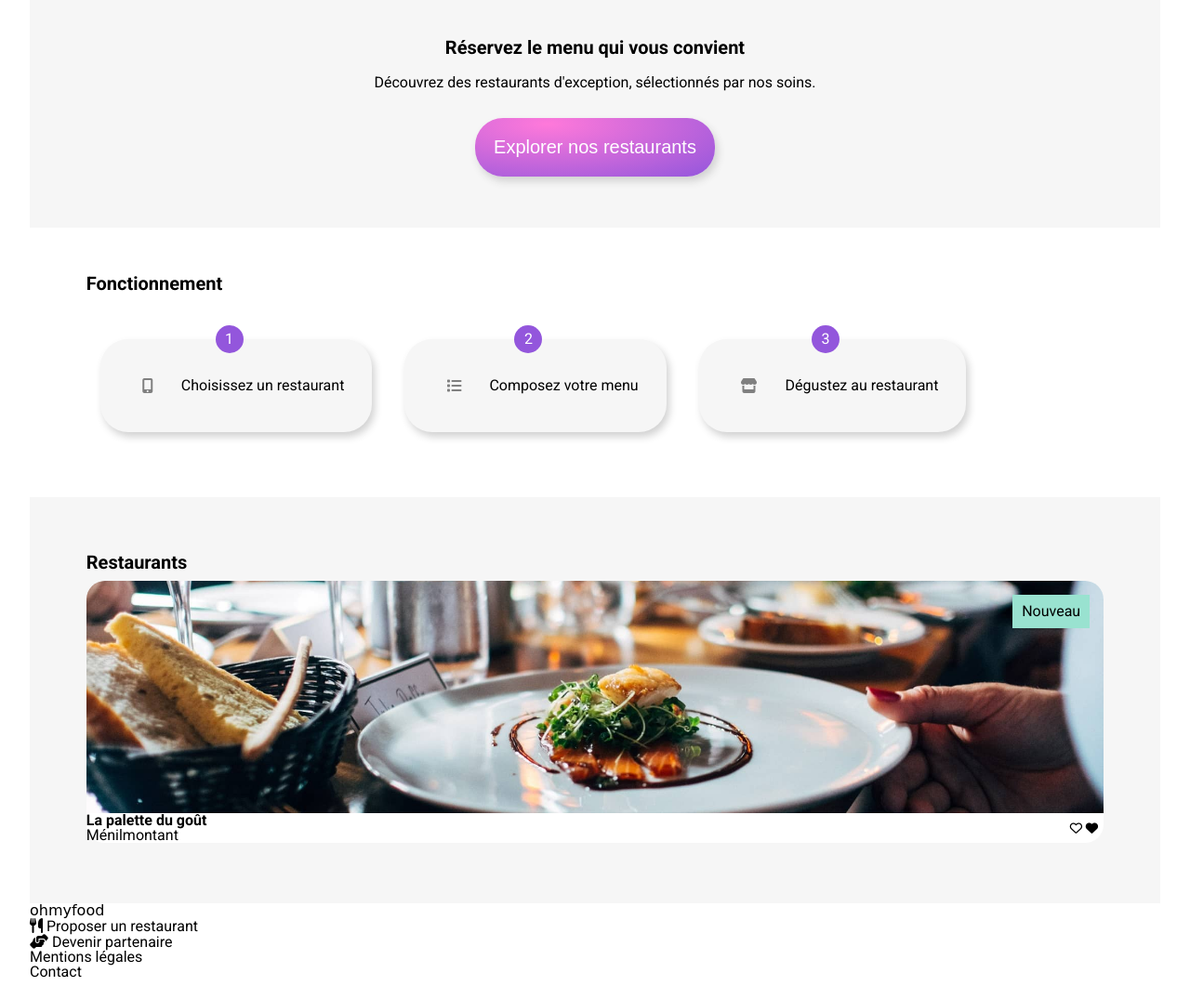
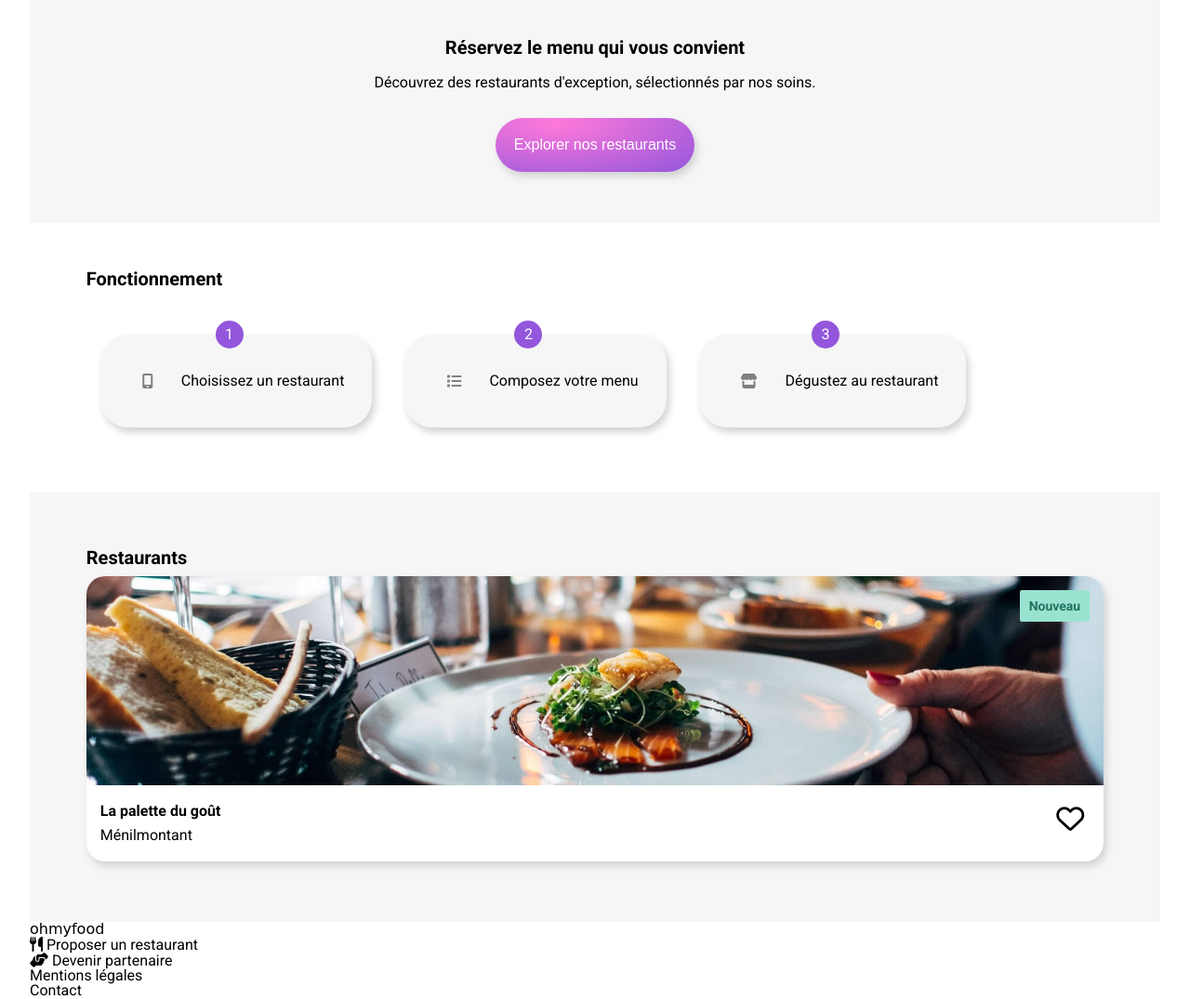
Before and after one commit to Laeti-LA/LaetitiaAillaud_3_23022021, a website: page index.html in a window 1280 px wide. Shown: the part 220-1295 px from the top of the page at 93% size. Drawn offline with Linux system fonts and the light colour scheme; a web font is replaced by a local one.

Commit message:
Page d'accueil : carte-restaurant et animation coeur

```diff
--- a/index.html
+++ b/index.html
@@ -88,8 +88,8 @@
                             </div>
                         </a>
                         <button class="card__legend__heart" type="button">
+                            <i class="card__legend__heart__icone card__legend__heart__icone--full fas fa-heart"></i> <!-- Icône coeur plein -->
                             <i class="card__legend__heart__icone card__legend__heart__icone--empty far fa-heart"></i> <!-- Icône coeur vide -->
-                            <i class="card__legend__heart__icone card__legend__heart__icone--full fas fa-heart"></i> <!-- Icône coeur plein -->
                         </button>
                     </figcaption>
                 </figure>
--- a/sass/base/_base.scss
+++ b/sass/base/_base.scss
@@ -1,9 +1,9 @@
 body{
     @include text-font-family;
-    font-size: nth($list: $font-size, $n: 1);
+    font-size: nth($list: $font-size, $n: 2);
     font-weight: nth($list: $font-weight, $n: 1);
     @include desktop-only{
-        font-size: nth($list: $font-size-desktop, $n: 1);
+        font-size: nth($list: $font-size-desktop, $n: 2);
     }
 }
 
@@ -13,12 +13,12 @@
 
 a{
     text-decoration: none;
-    font-size: nth($list: $font-size, $n: 1);
+    font-size: nth($list: $font-size, $n: 2);
     font-weight: nth($list: $font-weight, $n: 2);
     color:black;
     @include text-font-family;
     @include desktop-only{
-        font-size: nth($list: $font-size-desktop, $n: 1);
+        font-size: nth($list: $font-size-desktop, $n: 2);
     }
 }
 
@@ -27,11 +27,11 @@
     text-decoration: none;
     background: none;
     outline: none;
-    font-size: nth($list: $font-size, $n: 1);
+    font-size: nth($list: $font-size, $n: 2);
     font-weight: nth($list: $font-weight, $n: 2);
     @include text-font-family;
     @include desktop-only{
-        font-size: nth($list: $font-size-desktop, $n: 1);
+        font-size: nth($list: $font-size-desktop, $n: 2);
     }
 }
 
--- a/sass/components/_buttons.scss
+++ b/sass/components/_buttons.scss
@@ -5,6 +5,9 @@
     box-shadow: 3px 5px 8px $shaddow-color;
     @include button-size;
     @include button-text;
+    @include desktop-only{
+        font-size: nth($list: $font-size-desktop, $n: 2);
+    }
     &:hover{
         box-shadow: 3px 5px 8px darken($shaddow-color, 20%);
         opacity: 0.7;
--- a/sass/components/_elements.scss
+++ b/sass/components/_elements.scss
@@ -67,12 +67,20 @@
   .card{
       background-color: white;
       border-radius: 20px;
+      box-shadow: 3px 5px 8px $shaddow-color;
       .card__top{
           display: flex;
           flex-direction: column;
           align-items: flex-end;
           .card__top__new{
               background-color: $tertiary-color;
+              border-radius: 2px;
+              font-size: nth($list: $font-size, $n: 1);
+              font-weight: 600;
+              color: darken($tertiary-color, 45%);
+              @include desktop-only{
+                  font-size: nth($list: $font-size-desktop, $n: 1);
+              }
               padding: 10px;
               position: absolute;
               margin-top: 15px;
@@ -80,7 +88,7 @@
           }
           .card__top__image{
             width: 100%;
-            height: 250px;
+            height: 225px;
             object-fit: cover;
             border-top-left-radius: 20px;
             border-top-right-radius: 20px;
@@ -92,6 +100,41 @@
           justify-content: space-between;
           .card__legend__infos__title{
               font-weight: nth($list: $font-weight, $n: 3);
+              padding-left: 15px;
+              padding-top: 20px;
+              padding-bottom: 5px;
+          }
+          .card__legend__infos__location{
+              padding-left: 15px;
+              padding-top: 5px;
+              padding-bottom: 20px;
+          }
+          .card__legend__heart{
+              display: flex;
+              justify-content: flex-end;
+              margin-top: 20px;
+              margin-right: 15px;
+              .card__legend__heart__icone{
+                font-size: 30px;
+                position: absolute;
+              }
+              .card__legend__heart__icone--full{
+                background:$radial-gradient;
+                background-clip:text;
+                -webkit-background-clip:text;
+                color:transparent;
+                z-index: 1;
+              }
+              .card__legend__heart__icone--empty{
+                background-color: white;
+                z-index:2;
+                opacity: 1;
+                transition: opacity 400ms;
+                &:hover{
+                    opacity: 0;
+
+                }
+              }
           }
       }
   }
--- a/sass/pages/_welcome.scss
+++ b/sass/pages/_welcome.scss
@@ -5,10 +5,10 @@
 
 // Taille police titres des sections de la home page
 .home-title{
-    font-size: nth($list: $font-size, $n: 2);
+    font-size: nth($list: $font-size, $n: 3);
     font-weight: nth($list: $font-weight, $n: 3);
     @include desktop-only{
-        font-size: nth($list: $font-size-desktop, $n: 2);
+        font-size: nth($list: $font-size-desktop, $n: 3);
     }
 }
 
--- a/sass/utils/_mixins.scss
+++ b/sass/utils/_mixins.scss
@@ -41,6 +41,6 @@
 
 @mixin button-text{
     color: white;
-    font-size: nth($list: $font-size, $n: 1);
+    font-size: nth($list: $font-size, $n: 2);
     font-weight: nth($list: $font-weight, $n: 2);
 }
--- a/sass/utils/_variables.scss
+++ b/sass/utils/_variables.scss
@@ -13,9 +13,9 @@
 $shaddow-color: darken(map-get($map: $background-color, $key: medium-color), 10%);
 
 //Taille police
-$font-size: 20px 25px;
+$font-size: 16px 20px 25px;
 $font-weight: 400 500 700 900;
-$font-size-desktop: 16px 20px;
+$font-size-desktop: 14px 16px 20px;
 
 // Breakpoints
 $breakpoints:(
```
Also changed, not shown: css/style.css, 1 other file.
